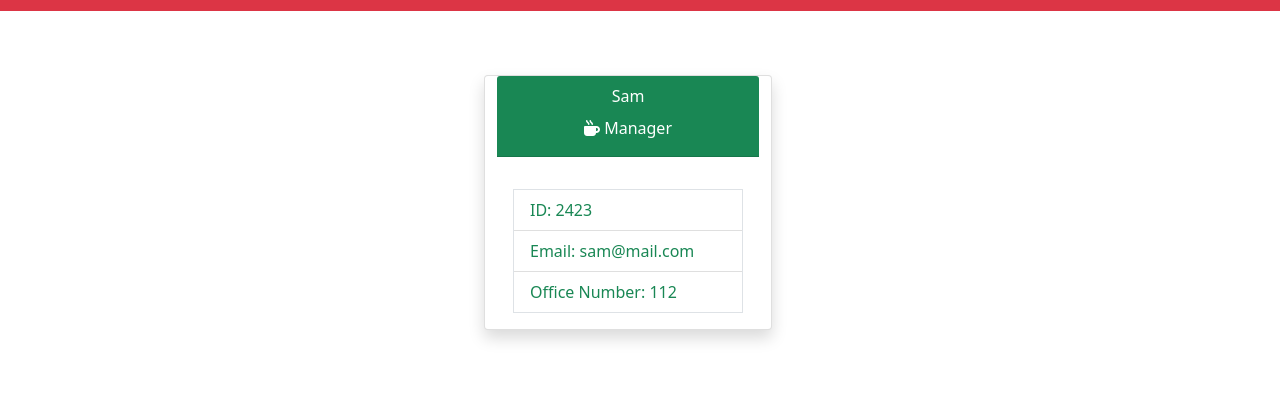
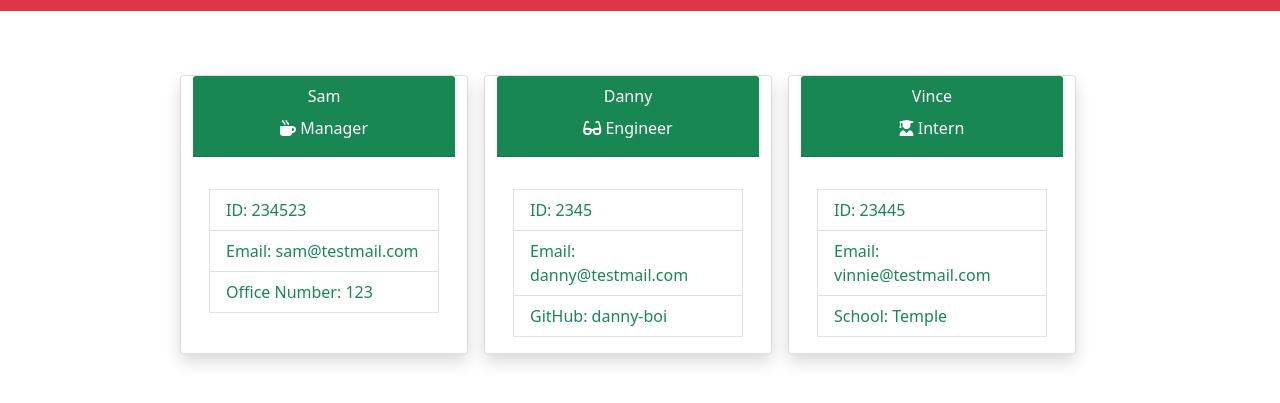
Before and after one commit to binnie51/teamProfile-generator, a website: page dist/team-profile.html in a window 1280 px wide. Shown: the part 69-472 px from the top of the page. Drawn offline with nearby package versions, Linux system fonts and the light colour scheme.

```diff
--- a/dist/team-profile.html
+++ b/dist/team-profile.html
@@ -31,14 +31,42 @@
 
       <div class="card shadow" style="width: 18rem;">
         <div class="card-header bg-success text-white text-center mb-3">
-            <div class="card-title">Sam </div>
+            <div class="card-title">Sam</div>
             <div class="card-title"><i class="fas fa-mug-hot"></i> Manager</div>
         </div>
         <div class="card-body">
             <ul class="list-group list-group-flush border">
-                <li class="list-group-item text-success">ID: 2423</li>
-                <li class="list-group-item text-success">Email: sam@mail.com</li>
-                <li class="list-group-item text-success">Office Number: 112</li>
+                <li class="list-group-item text-success">ID: 234523</li>
+                <li class="list-group-item text-success">Email: sam@testmail.com</li>
+                <li class="list-group-item text-success">Office Number: 123</li>
+            </ul>
+        </div>
+      </div>
+
+      <div class="card shadow" style="width: 18rem;">
+        <div class="card-header bg-success text-white text-center mb-3">
+            <div class="card-title">Danny</div>
+            <div class="card-title"><i class="fas fa-glasses"></i> Engineer</div>
+        </div>
+        <div class="card-body">
+            <ul class="list-group list-group-flush border">
+                <li class="list-group-item text-success">ID: 2345</li>
+                <li class="list-group-item text-success">Email: danny@testmail.com</li>
+                <li class="list-group-item text-success">GitHub: danny-boi</li>
+            </ul>
+        </div>
+      </div>
+
+      <div class="card shadow" style="width: 18rem;">
+        <div class="card-header bg-success text-white text-center mb-3">
+            <div class="card-title">Vince</div>
+            <div class="card-title"><i class="fas fa-user-graduate"></i> Intern</div>
+        </div>
+        <div class="card-body">
+            <ul class="list-group list-group-flush border">
+                <li class="list-group-item text-success">ID: 23445</li>
+                <li class="list-group-item text-success">Email: vinnie@testmail.com</li>
+                <li class="list-group-item text-success">School: Temple</li>
             </ul>
         </div>
       </div>
```
Also changed, not shown: README.md, 1 other file.
